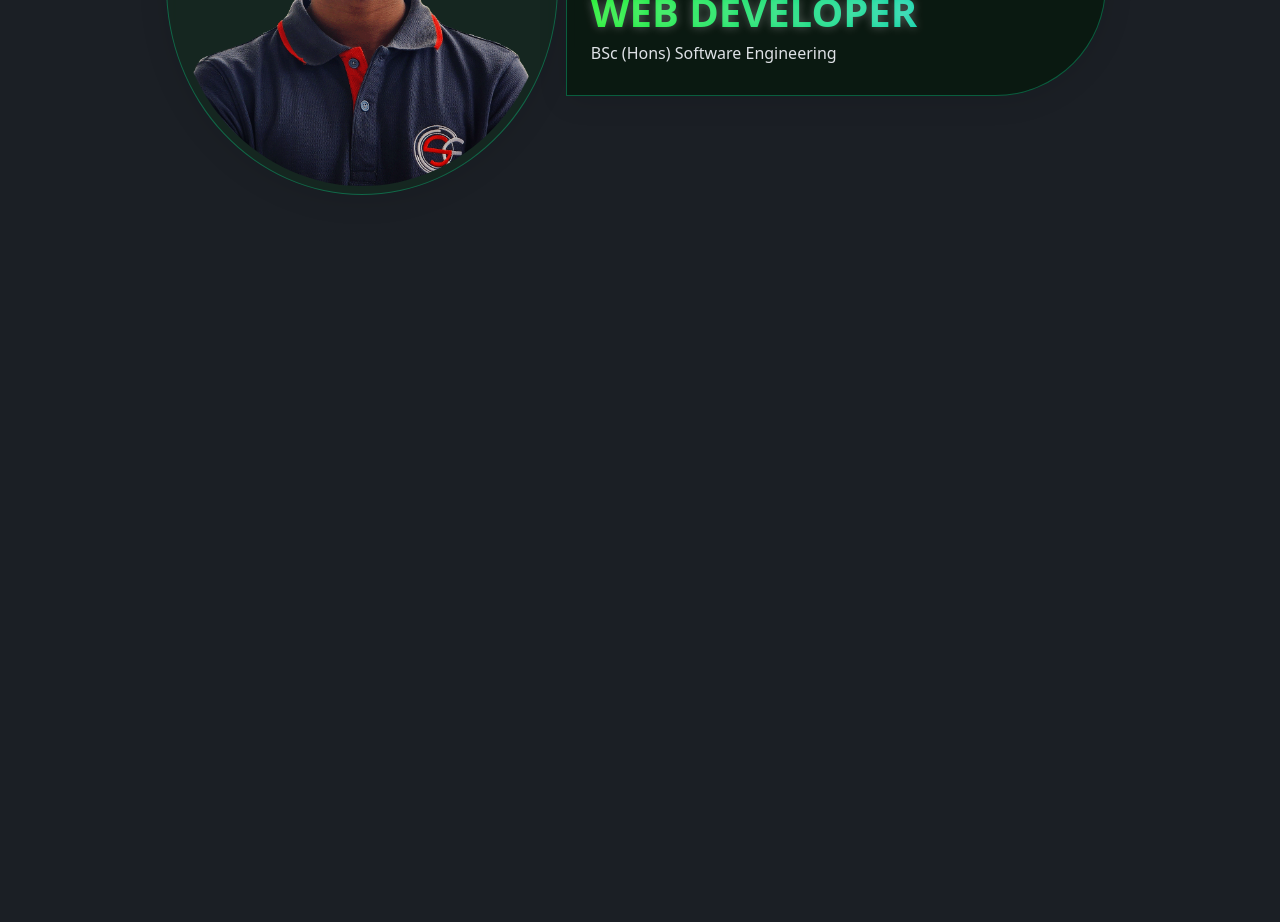
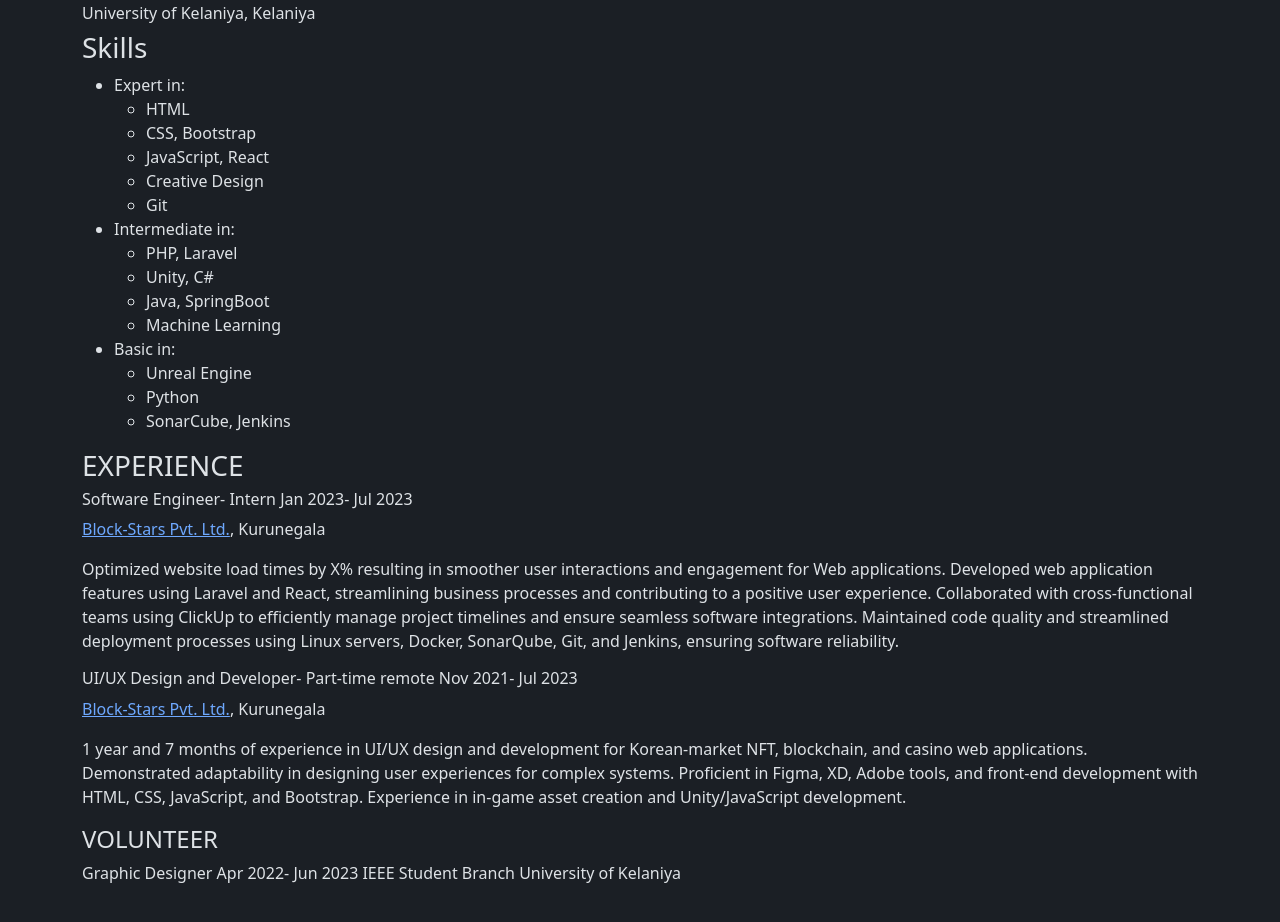
Before and after one commit to Poornajith/Portfolio, a React (Create React App) app: page /about in a window 1280 px wide. Shown: the part 340-1262 px from the top of the page. Before the commit the page ends 800 px from the top, so only its background shows below. Built offline with nearby package versions, Linux system fonts and the light colour scheme.

Commit message:
about me text version 01

```diff
--- a/src/Components/AboutMe.jsx
+++ b/src/Components/AboutMe.jsx
@@ -1,14 +1,80 @@
 import NavBar from "./NavBar";
 import {Container} from "react-bootstrap";
-import HeroSection from "./Home/HeroSection";
 
 export default function AboutMe(){
     return(
         <div>
             <NavBar></NavBar>
-            <Container>
-                <h1>About Me</h1>
-                <HeroSection></HeroSection>
+            <Container className={'my-5'}>
+                <h4>I'm</h4>
+                <h1>Chirantha Poornajith Ranasingha</h1>
+                <p> Software Engineer with experience in web application development, OOP, and SOLID
+                    principles. Proven ability to optimize website performance and streamline business
+                    processes. Background in data modeling, machine learning, and distributed cloud
+                    computing</p>
+                <h3>Education</h3>
+                <h4>Bachelor of Science Honours- Software Engineering </h4>
+                <h6>University of Kelaniya, Kelaniya</h6>
+                <h3>Skills</h3>
+                <ul>
+                    <li>Expert in:
+                        <ul>
+                            <li>
+                                HTML
+                            </li>
+                            <li>
+                                CSS, Bootstrap
+                            </li>
+                            <li>
+                                JavaScript, React
+                            </li>
+                            <li>
+                                Creative Design
+                            </li>
+                            <li>
+                                Git
+                            </li>
+                        </ul>
+                    </li>
+                    <li>Intermediate in:
+                        <ul>
+                            <li>PHP, Laravel</li>
+                            <li>Unity, C#</li>
+                            <li>Java, SpringBoot</li>
+                            <li>Machine Learning</li>
+                        </ul>
+                    </li>
+                    <li>Basic in:
+                        <ul>
+                            <li>Unreal Engine</li>
+                            <li>Python</li>
+                            <li>SonarCube, Jenkins</li>
+                        </ul>
+                    </li>
+                </ul>
+                <h3>EXPERIENCE</h3>
+                <h6> Software Engineer- Intern
+                    Jan 2023- Jul 2023</h6>
+                <p><a href="https://blockstarsglobal.com/">Block-Stars Pvt. Ltd.</a>, Kurunegala</p>
+                <p>Optimized website load times by X% resulting in smoother user interactions and
+                    engagement for Web applications.
+                    Developed web application features using Laravel and React, streamlining business
+                    processes and contributing to a positive user experience.
+                    Collaborated with cross-functional teams using ClickUp to efficiently manage project
+                    timelines and ensure seamless software integrations.
+                    Maintained code quality and streamlined deployment processes using Linux servers,
+                    Docker, SonarQube, Git, and Jenkins, ensuring software reliability.</p>
+                <h6>UI/UX Design and Developer- Part-time remote Nov 2021- Jul 2023</h6>
+                <p><a href="https://blockstarsglobal.com/">Block-Stars Pvt. Ltd.</a>, Kurunegala</p>
+                <p> 1 year and 7 months of experience in UI/UX design and development for Korean-market
+                    NFT, blockchain, and casino web applications. Demonstrated adaptability in designing user
+                    experiences for complex systems. Proficient in Figma, XD, Adobe tools, and front-end
+                    development with HTML, CSS, JavaScript, and Bootstrap. Experience in in-game asset
+                    creation and Unity/JavaScript development.</p>
+                <h4>VOLUNTEER</h4>
+                <p> Graphic Designer
+                    Apr 2022- Jun 2023
+                    IEEE Student Branch University of Kelaniya</p>
             </Container>
         </div>
     )
```
